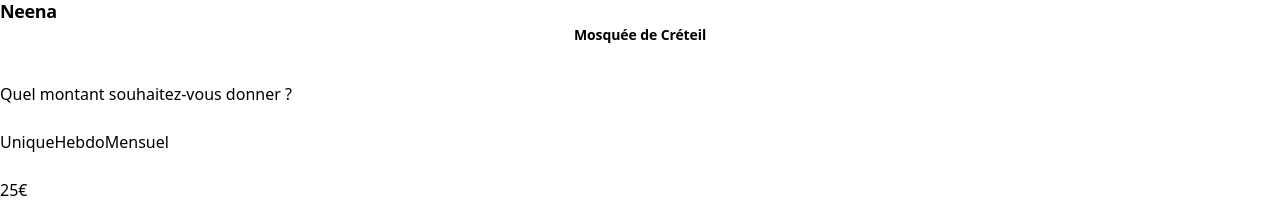
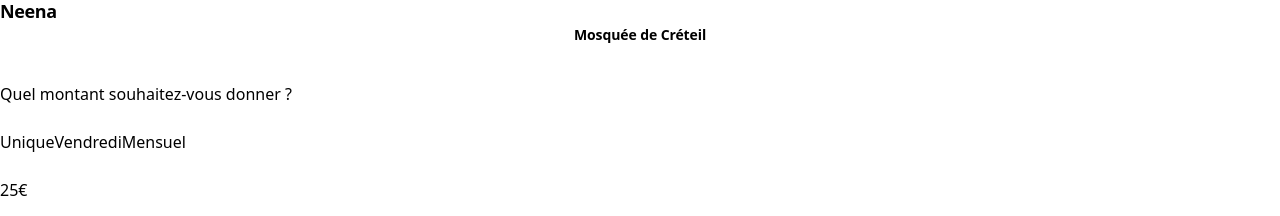
Before and after one commit to chaaaady/NeenaV3, a Next.js app: page /step-amount in a window 1280 px wide. Shown: the top 216 px of the page. Built offline with nearby package versions, Linux system fonts and the light colour scheme.

Commit message:
i18n: Hebdo->Vendredi; V2 frequency updated; non-selected options in soft grey; push

```diff
--- a/src/app/(don)/step-amount-v2/page.tsx
+++ b/src/app/(don)/step-amount-v2/page.tsx
@@ -72,9 +72,9 @@
 
             <div className="space-y-4">
               <SegmentedControl
-                options={["Unique", "Hebdo", "Mensuel"]}
+                options={["Unique", "Vendredi", "Mensuel"]}
                 value={values.frequency}
-                onChange={(v: string) => form.setValue("frequency", v as "Unique" | "Hebdo" | "Mensuel", { shouldDirty: true })}
+                onChange={(v: string) => form.setValue("frequency", v as "Unique" | "Vendredi" | "Mensuel", { shouldDirty: true })}
               />
 
               <AmountDisplay amount={values.amount} frequency={values.frequency} />
--- a/src/app/(don)/step-amount/page.tsx
+++ b/src/app/(don)/step-amount/page.tsx
@@ -72,9 +72,9 @@
 
             <div className="space-y-3">
               <SegmentedControl
-                options={["Unique", "Hebdo", "Mensuel"]}
+                options={["Unique", "Vendredi", "Mensuel"]}
                 value={values.frequency}
-                onChange={(v: string) => form.setValue("frequency", v as "Unique" | "Hebdo" | "Mensuel", { shouldDirty: true })}
+                onChange={(v: string) => form.setValue("frequency", v as "Unique" | "Vendredi" | "Mensuel", { shouldDirty: true })}
               />
             </div>
 
--- a/src/components/AmountDisplay.tsx
+++ b/src/components/AmountDisplay.tsx
@@ -7,10 +7,10 @@
 }: {
   currency?: string;
   amount: number;
-  frequency?: "Unique" | "Hebdo" | "Mensuel";
+  frequency?: "Unique" | "Vendredi" | "Mensuel";
 }) {
   const getFrequencySuffix = () => {
-    if (frequency === "Hebdo") return "/semaine";
+    if (frequency === "Vendredi") return "/semaine";
     if (frequency === "Mensuel") return "/mois";
     return "";
   };
--- a/src/features/donation/summary.ts
+++ b/src/features/donation/summary.ts
@@ -4,7 +4,7 @@
 
 export function buildDonationSummary(values: DonationFormValues): string {
   const freqSuffix =
-    values.frequency === "Hebdo" ? "/semaine" :
+    values.frequency === "Vendredi" ? "/semaine" :
     values.frequency === "Mensuel" ? "/mois" : "";
 
   const donorPhrase =
--- a/src/lib/constants.ts
+++ b/src/lib/constants.ts
@@ -1,3 +1,3 @@
 export const DONATION_TYPES = ["Sadaqah", "Zakat", "Special"] as const;
 export const DONOR_TYPES = ["Personnel", "En hommage", "Entreprise"] as const;
-export const FREQUENCIES = ["Unique", "Hebdo", "Mensuel"] as const;
+export const FREQUENCIES = ["Unique", "Vendredi", "Mensuel"] as const;
--- a/src/styles/base.css
+++ b/src/styles/base.css
@@ -382,7 +382,7 @@
     justify-content: center;
     font-size: 15px;
     font-weight: 600;
-    color: #334155;
+    color: #94A3B8;
     background: transparent;
     border: none;
     border-radius: 12px;
```
